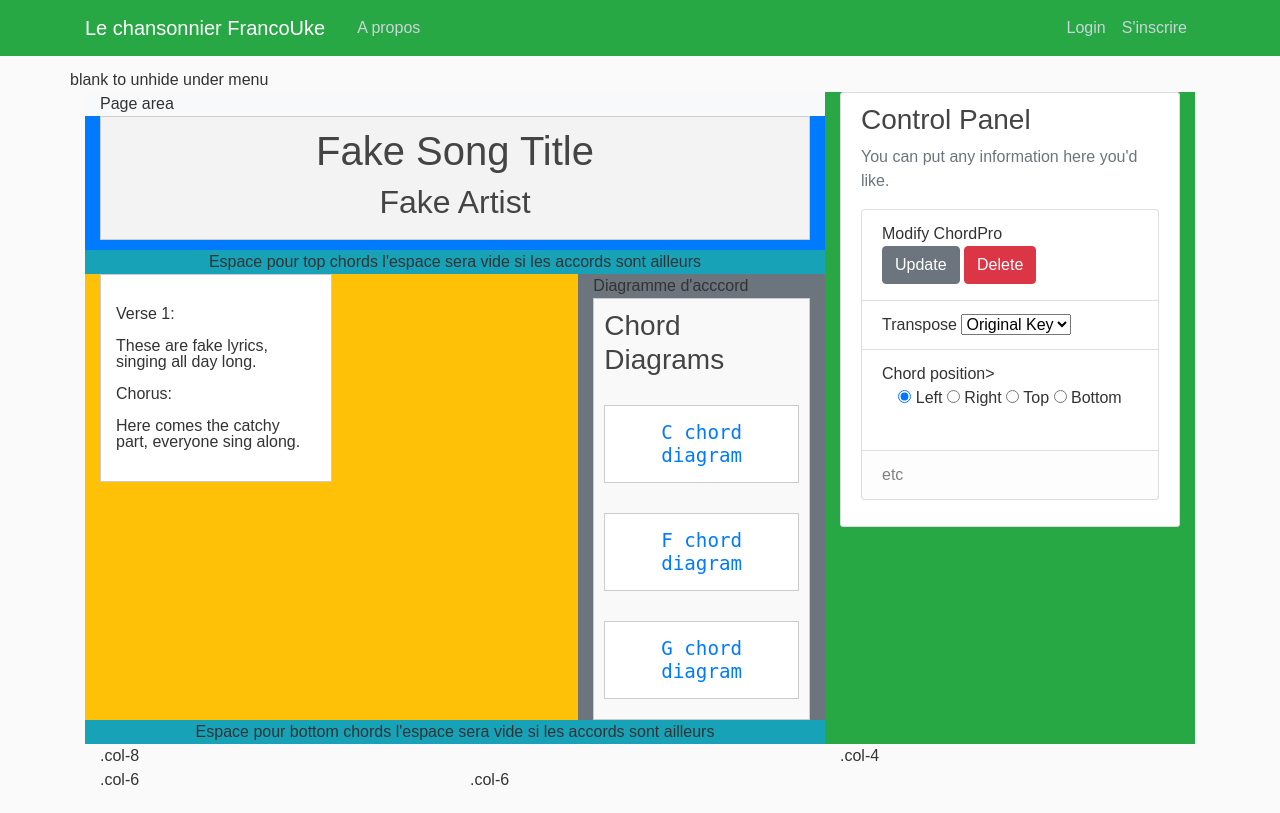
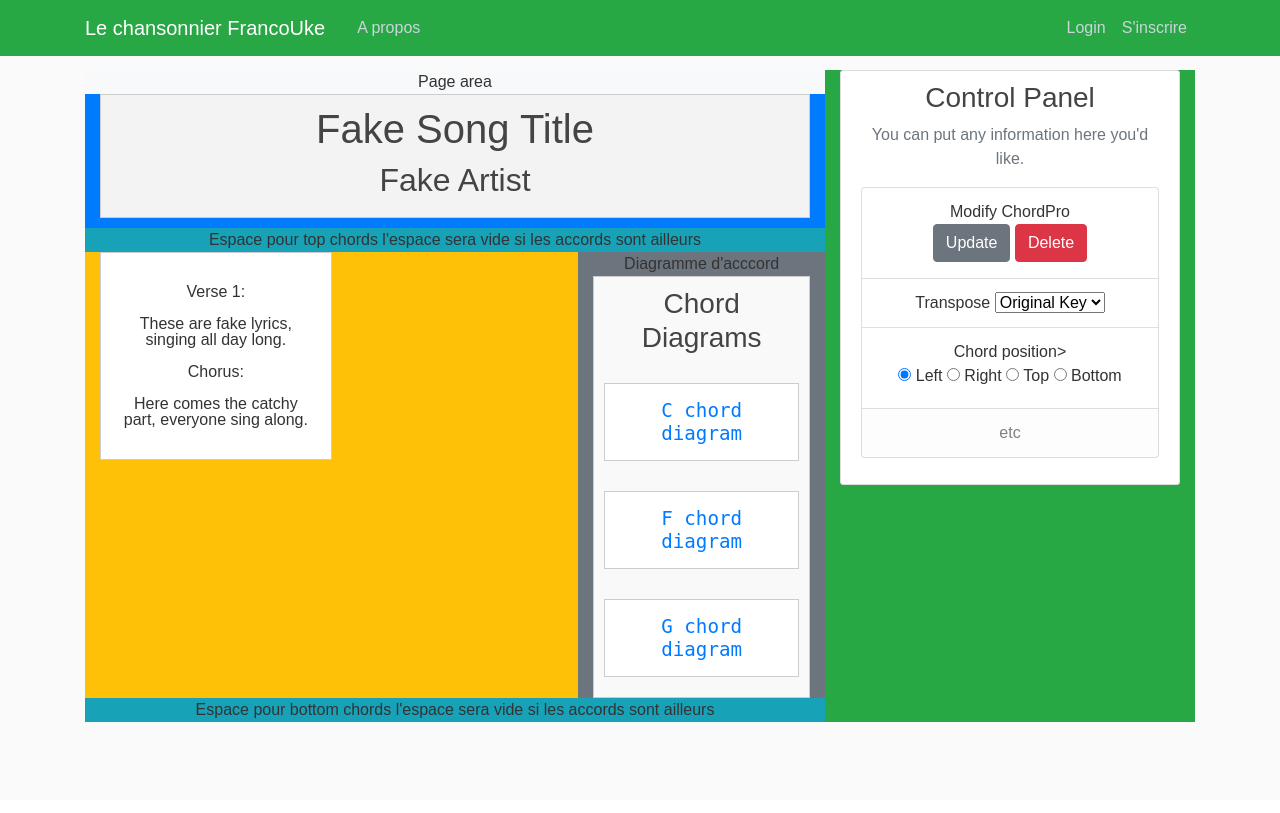
Before and after one commit to gaulindm/Francouke, a Django app: page /newscore/226/ in a window 1280 px wide. After the commit the page ends 722 px from the top, so only its background shows below. Run offline with Django 5.2, Linux system fonts and the light colour scheme; data comes from the database, SQL or seed files in the repository; some libraries are stand-ins or nearby versions.

Commit message:
Cleaned up layout

```diff
--- a/songbook/templates/songbook/new_score_view.html
+++ b/songbook/templates/songbook/new_score_view.html
@@ -17,11 +17,11 @@
 /* General Styling */
 body {
     font-family: Arial, sans-serif;
-            margin: 20px;
+    padding-top: 70px; /* Prevent overlap with fixed navbar */
+    margin: 0; /* Remove default margin */
 }
 
 #header {
-            width: 100%;
     text-align: center;
     padding: 10px;
     background-color: #f3f3f3;
@@ -31,27 +31,22 @@
 
 #main-container {
     display: flex;
-            flex-direction: row; /* Default layout: Two columns */
     gap: 20px;
 }
 
-        #chord-container {
-
+#chord-container, .lyrics-container {
     border: 1px solid #ccc;
     padding: 10px;
     background-color: #f9f9f9;
-            display: flex; /* Allows row layout when needed */
-            flex-direction: column; /* Default: Chords stacked vertically */
+}
+
+#chord-container {
+    display: flex;
+    flex-direction: column;
     gap: 10px;
 }
 
-        #lyrics-container {
-            flex-grow: 1;
-            width: 70%;
-        }
-
 .chord {
-            flex: 1; /* Even spacing when in a row layout */
     margin: 10px 0;
     padding: 10px;
     border: 1px solid #ccc;
@@ -66,60 +61,44 @@
     color: #007BFF;
 }
 
-        /* Position Classes */
+/* Responsive Layout Management */
 #main-container.row {
-            flex-direction: row; /* For Left and Right */
+    flex-direction: row;
 }
 
 #main-container.column {
-            flex-direction: column; /* For Top and Bottom */
+    flex-direction: column;
 }
 
-        #chord-container.left {
-            order: 1;
-        }
-
-        #lyrics-container.left {
-            order: 2;
-        }
-
-        #chord-container.right {
-            order: 2;
-        }
-
-        #lyrics-container.right {
-            order: 1;
-        }
+#chord-container.left { order: 1; }
+#lyrics-container.left { order: 2; }
+#chord-container.right { order: 2; }
+#lyrics-container.right { order: 1; }
 
 #chord-container.top,
 #chord-container.bottom {
     width: 100%;
-            flex-direction: row; /* Place chords side by side */
+    flex-direction: row;
 }
 
-        #lyrics-container.top {
-            order: 3;
-        }
+#chord-container.bottom { order: 3; }
+#lyrics-container.bottom { order: 2; }
 
-        #chord-container.bottom {
-            order: 3;
-        }
-
-        #lyrics-container.bottom {
-            order: 2;
-        }
-
-        /* Additional Styling */
+/* Ensure Better Typography */
 .lyrics-container {
     background-color: #fff;
     padding: 15px;
-            border: 1px solid #ccc;
-            width: 60%;
+    flex-grow: 1;
 }
 
-        form {
+/* Center Text in Helper Divs */
+.row > div:not(.lyrics-container) {
+    text-align: center;
+}
+
+/* Navbar Adjustments */
+.navbar {
     margin-bottom: 20px;
-            text-align: center;
 }
     </style>
 </head>
@@ -153,13 +132,6 @@
         </nav>
       </header>
 <main role="main" class="container">
-    <div class="row">
-        <br>
-        <br>
-        blank to unhide under menu
-
-    </div>
-
     <div class="container">
         <div class="row">
           <div class="col-8 bg-light">
@@ -262,35 +234,7 @@
 
 
 
-    <div class="row">
-        <div class="col-8">
-          .col-8
-          <div class="row">
-            <div class="col-6">.col-6</div>
-            <div class="col-6">.col-6</div>
-          </div>
-        </div>
-        <div class="col-4">.col-4
 
-        </div>
-      </div>
-
-    <!-- Header -->
-    <div class="row">
-        <div class="col-8">
-
-            <div class="row">
-
-
-            </div>
-
-        </div>
-
-
-
-        <div class="col-4">
-        </div>
-    </div>
 </main>
        <!-- Optional JavaScript -->
     <!-- jQuery first, then Popper.js, then Bootstrap JS -->
```
Lines whose indentation alone changed are shown as unchanged.
